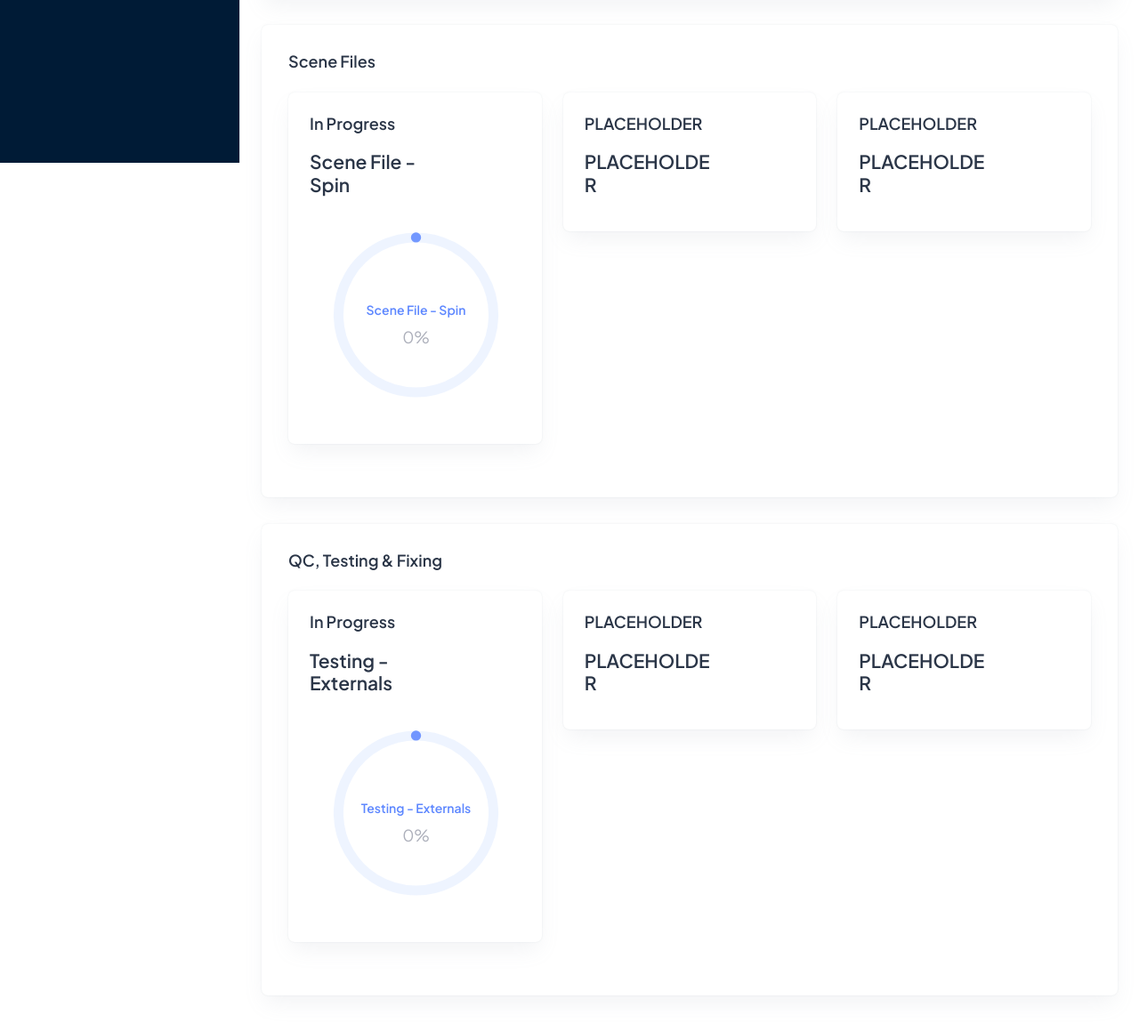
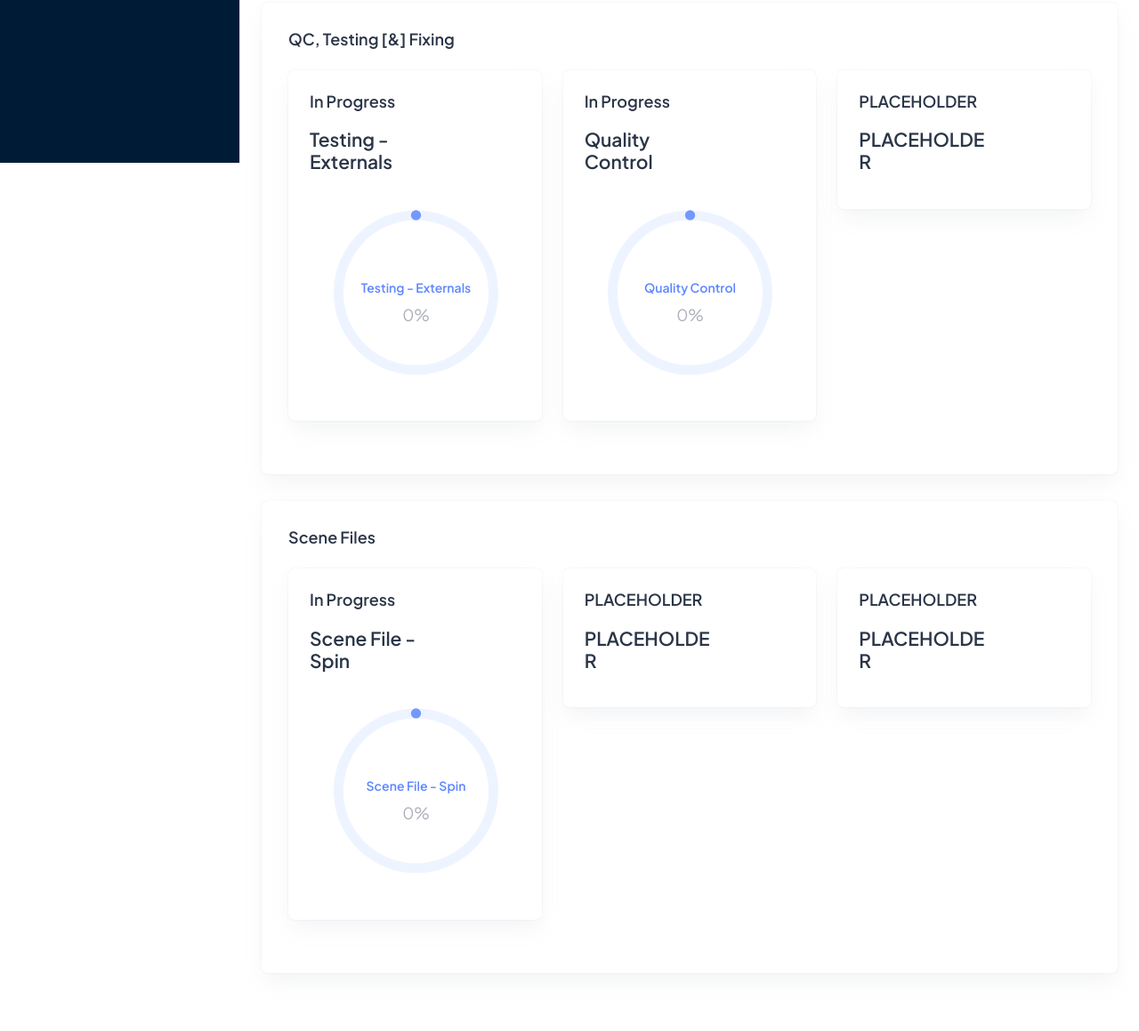
Before and after one commit to conortbdw-lgtm/Bloor_Homes_Hub, a website: page index.html in a window 1280 px wide. Shown: the part 617-1776 px from the top of the page at 89% size. Drawn offline with Linux system fonts and the light colour scheme.

Commit message:
index-reformat

```diff
--- a/index.html
+++ b/index.html
@@ -90,7 +90,7 @@
 								Site
 							</h5>
 							<div class="row">
-								<div class="col-lg-4">
+								<div class="col-lg-6">
 									<div class="row">
 										<div class="col-lg-12">
 											<div class="card overflow-hidden">
@@ -113,7 +113,7 @@
 										</div>
 									</div>
 								</div>
-								<div class="col-lg-4">
+								<div class="col-lg-6">
 									<div class="row">
 										<div class="col-lg-12">
 											<div class="card overflow-hidden">
@@ -127,6 +127,38 @@
 															<div class="col-4">
 																<div class="d-flex justify-content-center">
 																	<div id="breakup2"></div>
+																</div>
+															</div>
+														</div>
+													</div>
+												</a>
+											</div>
+										</div>
+									</div>
+								</div>
+							</div>
+						</div>
+					</div>
+					<div class="card">
+						<div class="card-body">
+							<h5 class="card-title fw-semibold mb-4">
+								QC, Testing [&] Fixing
+							</h5>
+							<div class="row">
+								<div class="col-lg-4">
+									<div class="row">
+										<div class="col-lg-12">
+											<div class="card overflow-hidden">
+												<a href="checklist-testing-externals.html">
+													<div class="card-body p-4">
+														<h5 class="card-title mb-9 fw-semibold">In Progress</h5>
+														<div class="row align-items-center">
+															<div class="col-8">
+																<h4 class="fw-semibold mb-3">Testing - Externals</h4>
+															</div>
+															<div class="col-4">
+																<div class="d-flex justify-content-center">
+																	<div id="breakup5"></div>
 																</div>
 															</div>
 														</div>
@@ -150,6 +182,29 @@
 															<div class="col-4">
 																<div class="d-flex justify-content-center">
 																	<div id="breakup3"></div>
+																</div>
+															</div>
+														</div>
+													</div>
+												</a>
+											</div>
+										</div>
+									</div>
+								</div>
+								<div class="col-lg-4">
+									<div class="row">
+										<div class="col-lg-12">
+											<div class="card overflow-hidden">
+												<a href="checklist-qc.html">
+													<div class="card-body p-4">
+														<h5 class="card-title mb-9 fw-semibold">PLACEHOLDER</h5>
+														<div class="row align-items-center">
+															<div class="col-8">
+																<h4 class="fw-semibold mb-3">PLACEHOLDER</h4>
+															</div>
+															<div class="col-4">
+																<div class="d-flex justify-content-center">
+																	<div id=""></div>
 																</div>
 															</div>
 														</div>
@@ -240,84 +295,6 @@
 							</div>
 						</div>
 					</div>
-					<div class="card">
-						<div class="card-body">
-							<h5 class="card-title fw-semibold mb-4">
-								QC, Testing & Fixing
-							</h5>
-							<div class="row">
-								<div class="col-lg-4">
-									<div class="row">
-										<div class="col-lg-12">
-											<div class="card overflow-hidden">
-												<a href="checklist-testing-externals.html">
-													<div class="card-body p-4">
-														<h5 class="card-title mb-9 fw-semibold">In Progress</h5>
-														<div class="row align-items-center">
-															<div class="col-8">
-																<h4 class="fw-semibold mb-3">Testing - Externals</h4>
-															</div>
-															<div class="col-4">
-																<div class="d-flex justify-content-center">
-																	<div id="breakup5"></div>
-																</div>
-															</div>
-														</div>
-													</div>
-												</a>
-											</div>
-										</div>
-									</div>
-								</div>
-								<div class="col-lg-4">
-									<div class="row">
-										<div class="col-lg-12">
-											<div class="card overflow-hidden">
-												<a href="checklist-3ds-max.html">
-													<div class="card-body p-4">
-														<h5 class="card-title mb-9 fw-semibold">PLACEHOLDER</h5>
-														<div class="row align-items-center">
-															<div class="col-8">
-																<h4 class="fw-semibold mb-3">PLACEHOLDER</h4>
-															</div>
-															<div class="col-4">
-																<div class="d-flex justify-content-center">
-																	<div id=""></div>
-																</div>
-															</div>
-														</div>
-													</div>
-												</a>
-											</div>
-										</div>
-									</div>
-								</div>
-								<div class="col-lg-4">
-									<div class="row">
-										<div class="col-lg-12">
-											<div class="card overflow-hidden">
-												<a href="checklist-qc.html">
-													<div class="card-body p-4">
-														<h5 class="card-title mb-9 fw-semibold">PLACEHOLDER</h5>
-														<div class="row align-items-center">
-															<div class="col-8">
-																<h4 class="fw-semibold mb-3">PLACEHOLDER</h4>
-															</div>
-															<div class="col-4">
-																<div class="d-flex justify-content-center">
-																	<div id=""></div>
-																</div>
-															</div>
-														</div>
-													</div>
-												</a>
-											</div>
-										</div>
-									</div>
-								</div>
-							</div>
-						</div>
-					</div>
 				</div>
 			</div>
 		</div>
```
